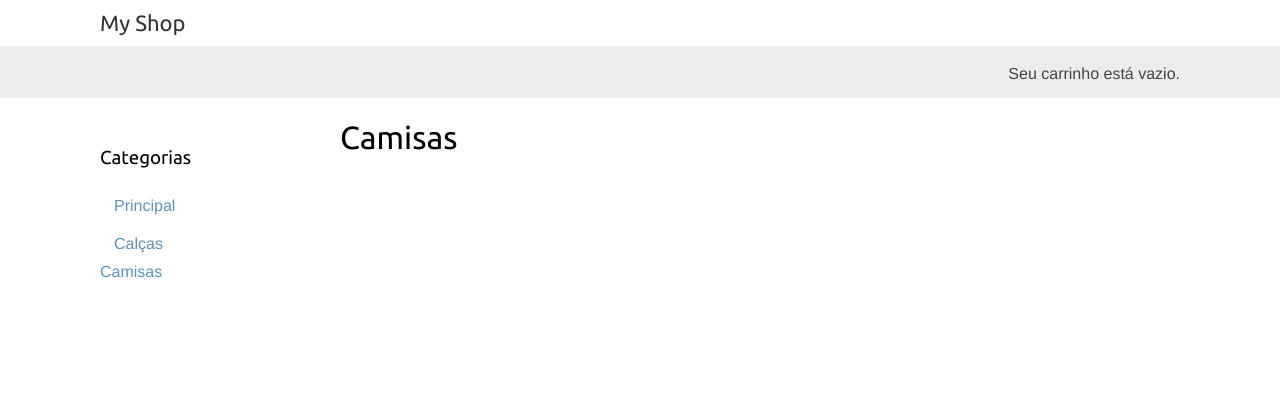
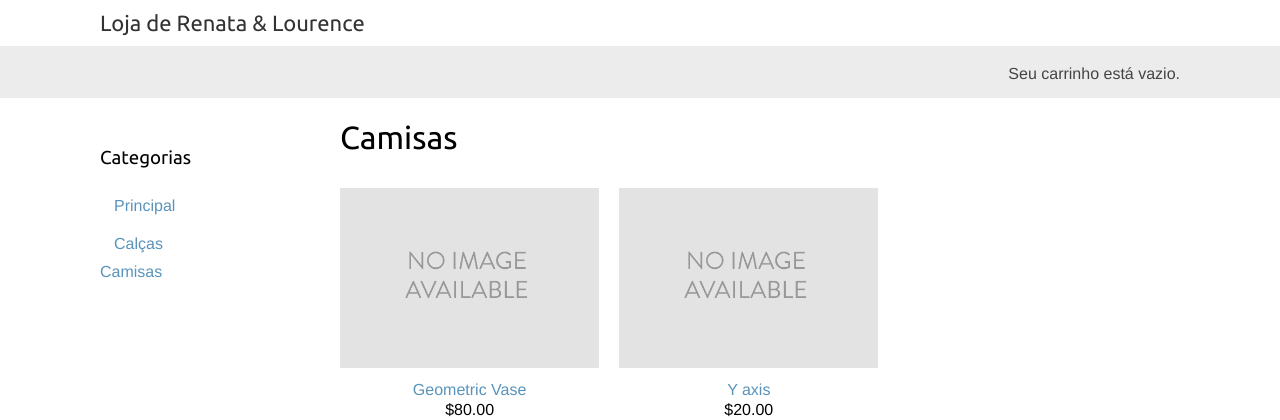
Before and after one commit to LourenceQ/shop_3dprint, a Django app: a page that uses shop_project/shop_app/templates/shop_app/base.html in a window 1280 px wide. Shown: the top 420 px of the page. Run offline with Django 3.2, Linux system fonts and the light colour scheme; data comes from the database, SQL or seed files in the repository; both versions use the stored data as it was after the commit.

Commit message:
correction in shop_app's model

```diff
--- a/shop_project/shop_app/models.py
+++ b/shop_project/shop_app/models.py
@@ -36,4 +36,4 @@ class Product(models.Model):
         return self.name
 
     def get_absolute_url(self):
-        return reverse('shop:product_detail', args=[self.id, self.slug])
+        return reverse('shop_app:product_detail', args=[self.id, self.slug])
--- a/shop_project/shop_app/templates/shop_app/base.html
+++ b/shop_project/shop_app/templates/shop_app/base.html
@@ -9,7 +9,7 @@
 
   <body>
     <div id="header">
-      <a href="/" class="logo">My Shop</a>
+      <a href="/" class="logo">Loja de Renata & Lourence</a>
     </div>
     <div id="subheader">
       <div class="cart">
--- a/shop_project/shop_app/templates/shop_app/product/list.html
+++ b/shop_project/shop_app/templates/shop_app/product/list.html
@@ -2,7 +2,7 @@
 {% load static %}
 
 {% block title %}
-  {% if category %}{{ category.name }}{% else %}Productos{% endif %}
+  {% if category %} {{ category.name }} {% else %}Produtos{% endif %}
 {% endblock %}
 
 {% block content %}
@@ -20,11 +20,11 @@
     </ul>
   </div>
   <div id="main" class="product-list">
-    <h1>{% if category %}{{ category.name }}{% else %}Produtos{% endif %}</h1>
-    {% for product in roducts %}
+    <h1>{% if category %} {{ category.name }} {% else %}Produtos{% endif %}</h1>
+    {% for product in products %}
       <div class="item">
         <a href="{{ product.get_absolute_url }}">
-          <img src="{% if product.image %}{{ product.image.url }}{% else %}{% static "img/no_image.png" %}{% endif %}">
+          <img src="{% if product.image %} {{ product.image.url }} {% else %} {% static "img/no_image.png" %} {% endif %}">
           </a>
           <a href="{{ product.get_absolute_url }}">{{ product.name }}</a>
           <br>
--- a/shop_project/shop_app/urls.py
+++ b/shop_project/shop_app/urls.py
@@ -6,5 +6,5 @@ app_name = 'shop_app'
 urlpatterns = [
     path('',views.product_list, name='product_list'),
     path('<slug:category_slug>/', views.product_list, name='product_list_by_category'),
-    path('<int:id>/slug:slug>/', views.product_detail,name='product_detail'),
+    path('<int:id>/<slug:slug>/', views.product_detail,name='product_detail'),
 ]
```
Also changed, not shown: shop_project/db.sqlite3, shop_project/media/products/2020/12/12/louere.jpeg (added).
